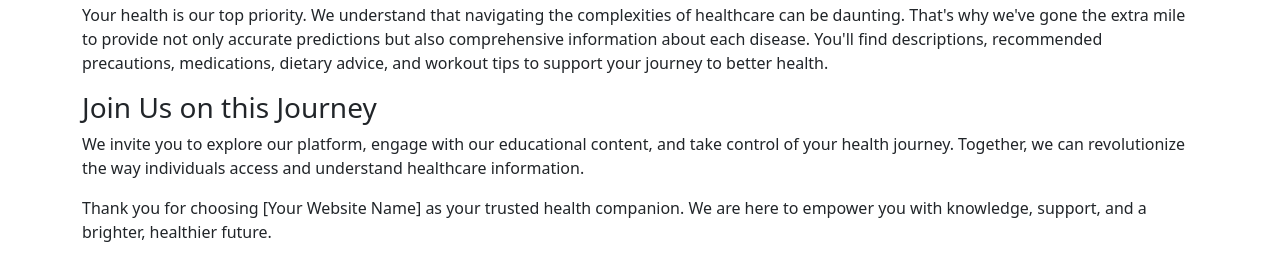
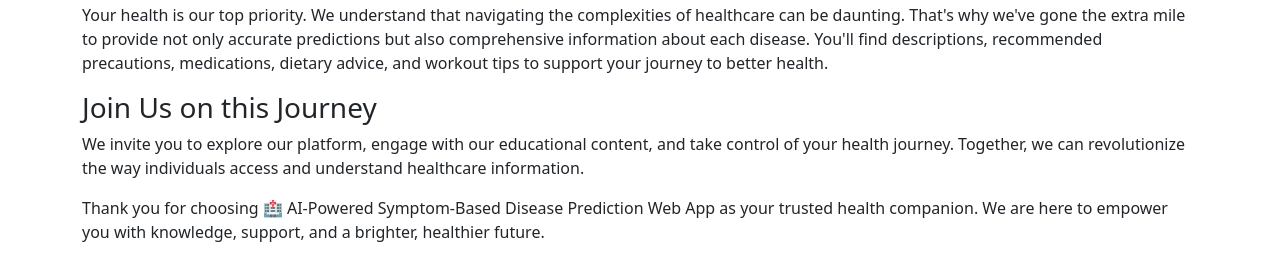
Before and after one commit to I-Sumit-kumar/Medical-recommendation-system, a Flask app: page /about in a window 1280 px wide. Shown: the part 615-883 px from the top of the page. Run offline with Flask 3, Linux system fonts and the light colour scheme; parts of the project's set-up code (start-up, migrations or seed data) failed here and were passed over.

Commit message:
Update about.html

```diff
--- a/templates/about.html
+++ b/templates/about.html
@@ -38,7 +38,7 @@
 </h3>
 <p>We invite you to explore our platform, engage with our educational content, and take control of your health journey. Together, we can revolutionize the way individuals access and understand healthcare information.
 </p>
-<p>Thank you for choosing [Your Website Name] as your trusted health companion. We are here to empower you with knowledge, support, and a brighter, healthier future.
+<p>Thank you for choosing 🏥 AI-Powered Symptom-Based Disease Prediction Web App as your trusted health companion. We are here to empower you with knowledge, support, and a brighter, healthier future.
 </p>
 
     </div>
```
